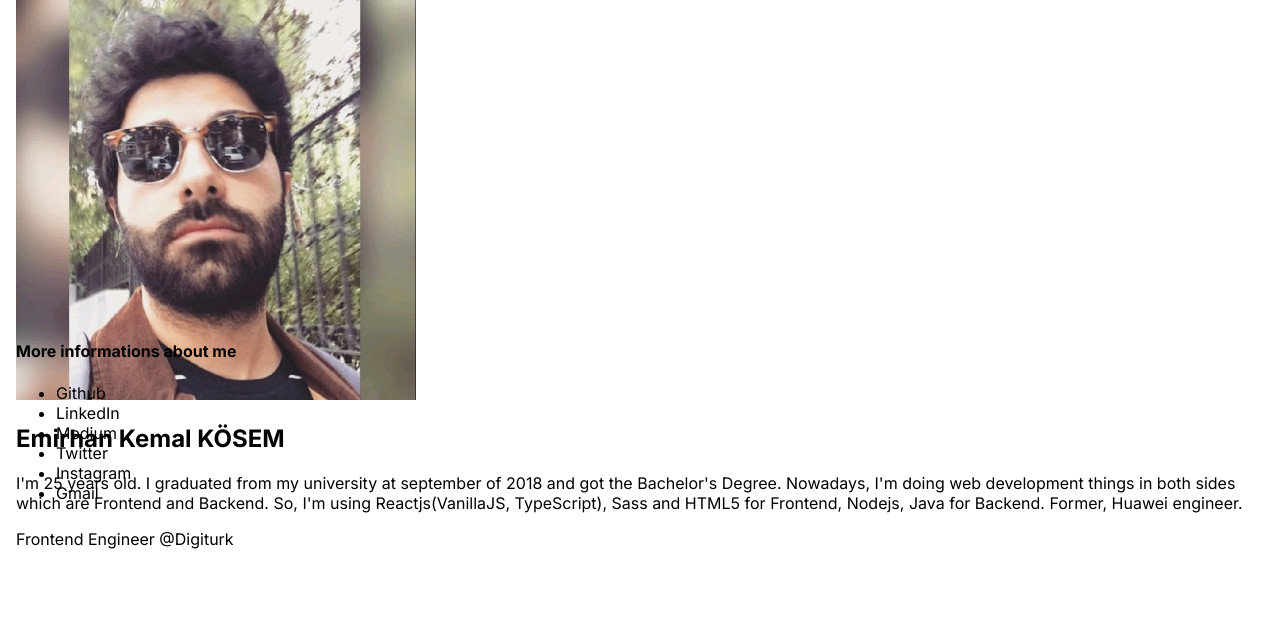
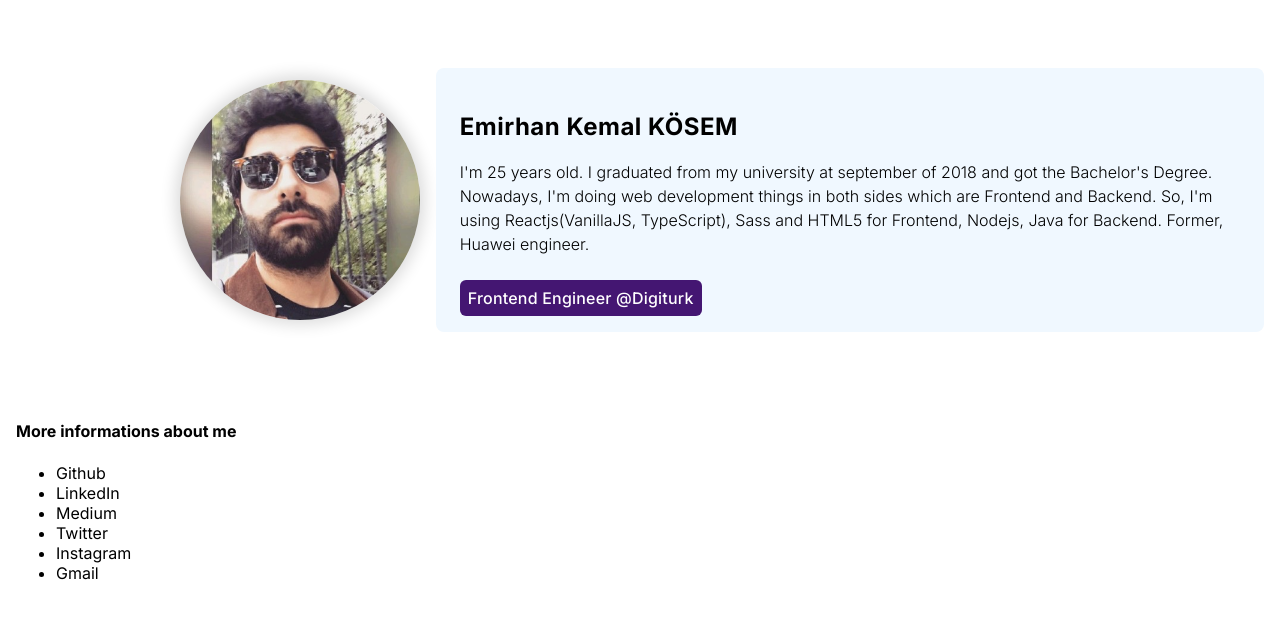
Before and after one commit to KemalEmirhan/emirhan.github.io, a Next.js app: page / in a window 1280 px wide. Shown: the top 618 px of the page. Built offline with nearby package versions, Linux system fonts and the light colour scheme.

Commit message:
feat: add style for bio section

```diff
--- a/components/bio.js
+++ b/components/bio.js
@@ -18,9 +18,9 @@ const Bio = () => {
                     Frontend, Nodejs, Java for Backend.
                     Former, Huawei engineer.
                 </p>
-                <p className={styles.bio_desc__job}>
+                <span className={styles.bio_desc__job}>
                     Frontend Engineer @Digiturk
-                </p>
+                </span>
             </div>
         </section>
     );
--- a/styles/bio.module.scss
+++ b/styles/bio.module.scss
@@ -0,0 +1,51 @@
+.bio {
+    width: 100%;
+    height: auto;
+    display: flex;
+    justify-content: center;
+    align-items: center;
+    gap: 1rem;
+
+    &_pic {
+        width: 100%;
+        height: 100%;
+        display: flex;
+        justify-content: flex-end;
+        align-items: center;
+
+        & img {
+            width: 15rem;
+            height: 15rem;
+            display: inline-block;
+            border-radius: 50%;
+            vertical-align: middle;
+            box-shadow: 0 0 15px 5px #ddd;
+        }
+    }
+
+    &_desc {
+        background-color: aliceblue;
+        padding: 1.5rem;
+        border-radius: 8px;
+
+        &__header {
+            font-weight: 600;
+            letter-spacing: .5px;
+        }
+
+        &__content {
+            font-weight: 300;
+            margin-block-end: 2rem;
+            line-height: 1.5;
+        }
+
+        &__job {
+            font-weight: 500;
+            letter-spacing: .2px;
+            background-color: #441672;
+            padding: 8px;
+            color: #fff;
+            border-radius: 6px;
+        }
+    }
+}
--- a/styles/home.module.scss
+++ b/styles/home.module.scss
@@ -3,5 +3,5 @@
     height: 100%;
 
     display: grid;
-    grid-template-rows: 40% 1fr;
+    grid-template-rows: 50% 1fr;
 }
```
